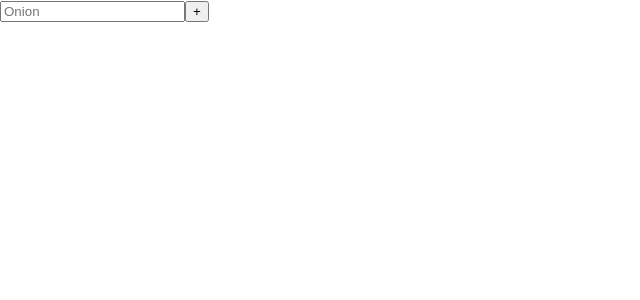
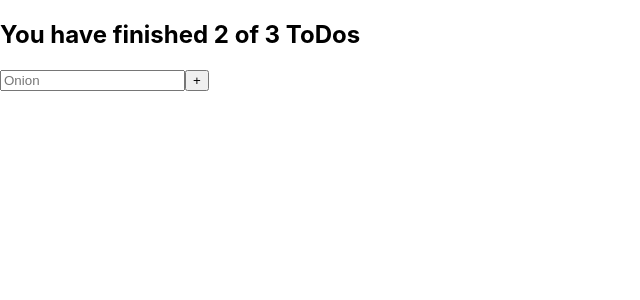
Before and after one commit to ERJavier/intro-react, a React (Create React App) app: page / in a window 1280 px wide. Shown: the top 300 px of the page, without its empty margins (0-640 px from the left). Built offline with nearby package versions, Linux system fonts and the light colour scheme.

Commit message:
intro-react

```diff
--- a/src/App.js
+++ b/src/App.js
@@ -1,5 +1,5 @@
 import React from "react";
-import TodoCounter from "../ToDoCounter";
+import {TodoCounter} from "./TodoCounter";
 // import './App.css';
 
 const todos = [
@@ -10,7 +10,7 @@ const todos = [
 function App() {
   return (
     <React.Fragment>
-     {/* { <todoCounter />} */}
+     <TodoCounter />
       {/* {<todoSearch />} */}
       <input type="text" placeholder="Onion"/>
       <button> + </button>
--- a/ToDoCounter.js
+++ b/src/TodoCounter.js
@@ -1,9 +1,9 @@
 import React from "react";
 
-const TodoCounter = () => {
+const TodoCounter = () =>  {
     return (
         <h2>You have finished 2 of 3 ToDos</h2>
     );
 }
 
-export default TodoCounter;
+export { TodoCounter };
```
